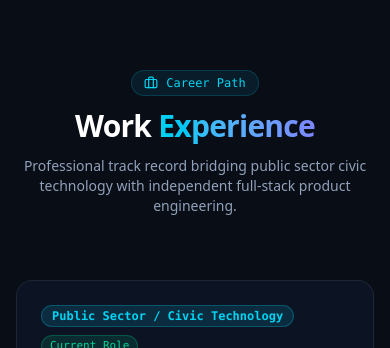
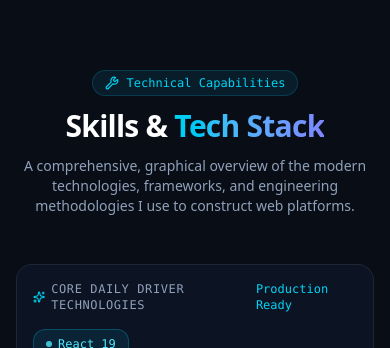
Before and after one commit to hossainahmad/portfolio-hossain-ahmad, a Next.js app: page / in a window 390 px wide. Shown: the part 1652-2000 px from the top of the page. Built offline with nearby package versions, Linux system fonts and the light colour scheme.

Commit message:
skill section added

```diff
--- /dev/null
+++ b/src/components/Skills.tsx
@@ -0,0 +1,207 @@
+"use client";
+
+import { useState } from "react";
+import {
+  Wrench,
+  Code2,
+  Server,
+  Database,
+  Terminal,
+  Layers,
+  Search,
+  Sparkles,
+  CheckCircle,
+  Cpu,
+  Globe,
+  Palette,
+  FileCode,
+  ShieldCheck,
+  Network,
+  GitBranch,
+  Cloud,
+  Smartphone,
+  Atom,
+} from "lucide-react";
+import { SKILL_CATEGORIES } from "@/data/portfolioData";
+
+export function Skills() {
+  const [selectedCategory, setSelectedCategory] = useState<string>("All");
+  const [searchQuery, setSearchQuery] = useState("");
+
+  const categories = ["All", ...SKILL_CATEGORIES.map((c) => c.name)];
+
+  const allSkills = SKILL_CATEGORIES.flatMap((category) =>
+    category.skills.map((skill) => ({
+      ...skill,
+      categoryName: category.name,
+    }))
+  );
+
+  const filteredSkills = allSkills.filter((skill) => {
+    const matchesCategory =
+      selectedCategory === "All" || skill.categoryName === selectedCategory;
+    const matchesSearch =
+      skill.name.toLowerCase().includes(searchQuery.toLowerCase()) ||
+      skill.description.toLowerCase().includes(searchQuery.toLowerCase()) ||
+      skill.tags.some((t) => t.toLowerCase().includes(searchQuery.toLowerCase()));
+    return matchesCategory && matchesSearch;
+  });
+
+  return (
+    <section id="skills" className="py-24 relative bg-[#090d16] border-t border-slate-800/80">
+      <div className="max-w-7xl mx-auto px-4 sm:px-6 lg:px-8">
+        {/* Section Header */}
+        <div className="flex flex-col items-center text-center space-y-3 mb-12">
+          <div className="inline-flex items-center gap-2 px-3 py-1 rounded-full bg-cyan-500/10 border border-cyan-500/20 text-xs font-mono text-cyan-400">
+            <Wrench className="w-3.5 h-3.5" />
+            <span>Technical Capabilities</span>
+          </div>
+          <h2 className="text-3xl sm:text-4xl lg:text-5xl font-extrabold text-white tracking-tight">
+            Skills & <span className="text-transparent bg-gradient-to-r from-cyan-400 to-indigo-400 bg-clip-text">Tech Stack</span>
+          </h2>
+          <p className="max-w-2xl text-slate-400 text-sm sm:text-base">
+            A comprehensive, graphical overview of the modern technologies, frameworks, and engineering methodologies I use to construct web platforms.
+          </p>
+        </div>
+
+        {/* Featured Tech Stack Badges Strip */}
+        <div className="mb-12 p-4 sm:p-6 rounded-2xl glass-panel border border-slate-800">
+          <div className="flex items-center justify-between mb-4">
+            <span className="text-xs font-mono uppercase tracking-wider text-slate-400 flex items-center gap-1.5">
+              <Sparkles className="w-3.5 h-3.5 text-cyan-400" />
+              Core Daily Driver Technologies
+            </span>
+            <span className="text-xs font-mono text-cyan-400">Production Ready</span>
+          </div>
+
+          <div className="flex flex-wrap gap-2.5 sm:gap-3">
+            {[
+              { name: "React 19", color: "bg-cyan-500/10 text-cyan-300 border-cyan-500/30" },
+              { name: "Next.js 15/16 (App Router)", color: "bg-slate-800 text-white border-slate-700" },
+              { name: "TypeScript", color: "bg-blue-500/10 text-blue-300 border-blue-500/30" },
+              { name: "JavaScript ES6+", color: "bg-amber-500/10 text-amber-300 border-amber-500/30" },
+              { name: "Tailwind CSS v4", color: "bg-teal-500/10 text-teal-300 border-teal-500/30" },
+              { name: "Node.js & Express", color: "bg-emerald-500/10 text-emerald-300 border-emerald-500/30" },
+              { name: "MongoDB & Atlas", color: "bg-green-500/10 text-green-300 border-green-500/30" },
+              { name: "Better Auth", color: "bg-purple-500/10 text-purple-300 border-purple-500/30" },
+              { name: "REST APIs", color: "bg-indigo-500/10 text-indigo-300 border-indigo-500/30" },
+              { name: "Git & GitHub", color: "bg-orange-500/10 text-orange-300 border-orange-500/30" },
+            ].map((badge, i) => (
+              <span
+                key={i}
+                className={`px-3 py-1.5 rounded-xl border text-xs sm:text-sm font-mono font-medium shadow-sm flex items-center gap-1.5 ${badge.color}`}
+              >
+                <span className="w-1.5 h-1.5 rounded-full bg-current opacity-80" />
+                {badge.name}
+              </span>
+            ))}
+          </div>
+        </div>
+
+        {/* Filters and Search Bar */}
+        <div className="flex flex-col md:flex-row items-center justify-between gap-4 mb-8">
+          {/* Category Tabs */}
+          <div className="flex items-center gap-1.5 overflow-x-auto w-full md:w-auto pb-2 md:pb-0 scrollbar-none">
+            {categories.map((cat) => (
+              <button
+                key={cat}
+                onClick={() => setSelectedCategory(cat)}
+                className={`px-4 py-2 rounded-xl text-xs sm:text-sm font-medium transition-all whitespace-nowrap cursor-pointer ${
+                  selectedCategory === cat
+                    ? "bg-gradient-to-r from-cyan-500 to-indigo-600 text-slate-950 font-bold shadow-md shadow-cyan-500/20"
+                    : "bg-slate-900/80 text-slate-400 hover:text-white hover:bg-slate-800 border border-slate-800"
+                }`}
+              >
+                {cat}
+              </button>
+            ))}
+          </div>
+
+          {/* Search Box */}
+          <div className="relative w-full md:w-64 shrink-0">
+            <Search className="w-4 h-4 text-slate-400 absolute left-3.5 top-1/2 -translate-y-1/2" />
+            <input
+              type="text"
+              placeholder="Filter skills by keyword..."
+              value={searchQuery}
+              onChange={(e) => setSearchQuery(e.target.value)}
+              className="w-full bg-slate-900 border border-slate-800 focus:border-cyan-500 rounded-xl pl-9 pr-4 py-2 text-xs sm:text-sm text-slate-200 placeholder-slate-500 outline-none transition-colors"
+            />
+          </div>
+        </div>
+
+        {/* Skills Graphical Grid */}
+        <div className="grid grid-cols-1 md:grid-cols-2 lg:grid-cols-3 gap-6">
+          {filteredSkills.map((skill, idx) => (
+            <div
+              key={idx}
+              className="glass-panel glass-panel-hover p-5 rounded-2xl border border-slate-800 flex flex-col justify-between group"
+            >
+              <div>
+                {/* Header: Name, Status, Level */}
+                <div className="flex items-center justify-between mb-3">
+                  <div className="flex items-center gap-2.5">
+                    <div className="w-8 h-8 rounded-lg bg-cyan-500/10 border border-cyan-500/20 flex items-center justify-center text-cyan-400 group-hover:scale-110 transition-transform">
+                      <Code2 className="w-4 h-4" />
+                    </div>
+                    <div>
+                      <h4 className="text-sm font-bold text-white group-hover:text-cyan-400 transition-colors">
+                        {skill.name}
+                      </h4>
+                      <p className="text-[10px] font-mono text-slate-400">
+                        {skill.categoryName}
+                      </p>
+                    </div>
+                  </div>
+
+                  <span className="text-[11px] font-mono px-2 py-0.5 rounded-full bg-slate-800 border border-slate-700 text-cyan-300">
+                    {skill.status}
+                  </span>
+                </div>
+
+                {/* Graphical Progress Bar */}
+                <div className="space-y-1.5 mb-3.5">
+                  <div className="flex justify-between text-[11px] font-mono">
+                    <span className="text-slate-400">Proficiency</span>
+                    <span className="text-cyan-400 font-semibold">{skill.level}%</span>
+                  </div>
+                  <div className="w-full h-2 rounded-full bg-slate-800/90 overflow-hidden p-[1px]">
+                    <div
+                      className="h-full rounded-full bg-gradient-to-r from-cyan-500 via-sky-400 to-indigo-500 transition-all duration-700 ease-out"
+                      style={{ width: `${skill.level}%` }}
+                    />
+                  </div>
+                </div>
+
+                {/* Description */}
+                <p className="text-xs text-slate-300 leading-relaxed mb-4">
+                  {skill.description}
+                </p>
+              </div>
+
+              {/* Tags */}
+              <div className="flex flex-wrap gap-1.5 pt-3 border-t border-slate-800/60">
+                {skill.tags.map((tag, tIdx) => (
+                  <span
+                    key={tIdx}
+                    className="text-[10px] font-mono px-2 py-0.5 rounded-md bg-slate-900 border border-slate-800 text-slate-400"
+                  >
+                    #{tag}
+                  </span>
+                ))}
+              </div>
+            </div>
+          ))}
+        </div>
+
+        {filteredSkills.length === 0 && (
+          <div className="p-12 text-center glass-panel rounded-2xl border border-slate-800">
+            <p className="text-slate-400 text-sm">
+              No skills found matching &ldquo;{searchQuery}&rdquo;. Try another keyword or clear the search.
+            </p>
+          </div>
+        )}
+      </div>
+    </section>
+  );
+}
```
